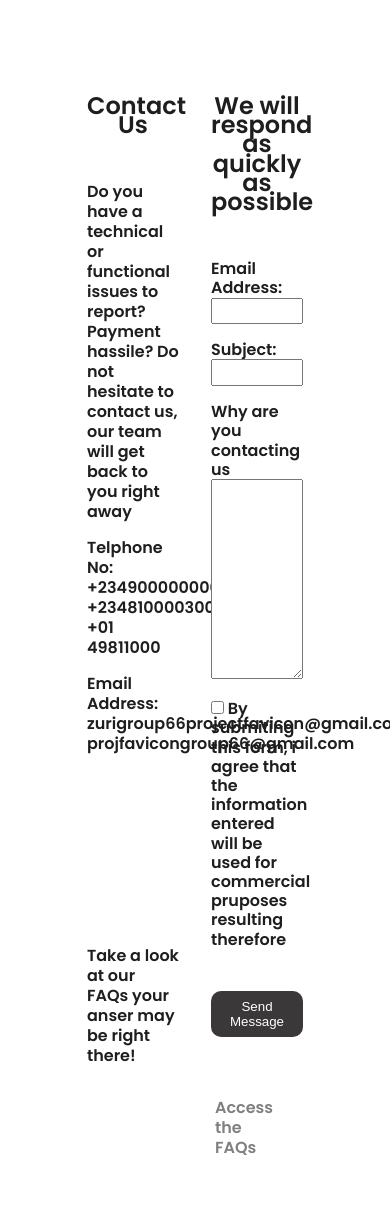
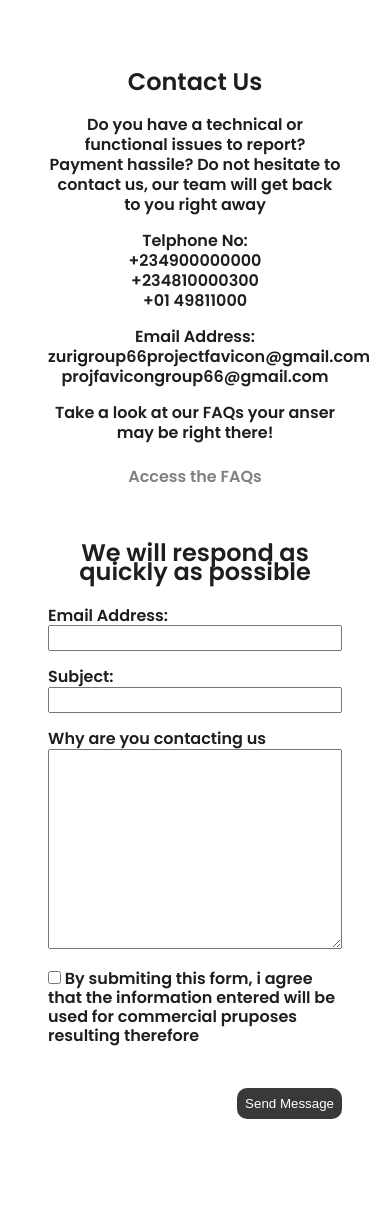
Before and after one commit to zuri-training/favicon-gen-team-66, a Django app: template frontend/templates/account/contact.html in a window 390 px wide; the page is wider, and only the part inside the window is pictured. After the commit the page ends 1119 px from the top of that part, so only its background shows below. Run offline with Django 4.2, Linux system fonts and the light colour scheme; the template is opened without the code that fills it, so the values that code supplies are empty.

Commit message:
add styling for mobile view

```diff
--- a/frontend/static/account/contact.css
+++ b/frontend/static/account/contact.css
@@ -86,3 +86,52 @@ button {
     color: grey;
     margin-top: 2em;
 }
+
+@media screen and (max-width: 425px){
+    .container {
+        width: 100%;
+        margin-left:auto;
+        margin-right: auto;
+        display: flex;
+        padding: 2em;
+        flex-direction:column;
+    }
+
+    .intro {
+        width: 100%;
+        padding: 1em;
+    }
+
+    .details {
+        width: 100%;
+        padding: 1em;
+    }
+
+h2 {
+    text-align: center;
+    margin: 1em 0;
+
+}
+
+    p {
+        line-height: 20px;
+        margin-top: 1em;
+        text-align: center;
+    }
+
+    .push{
+        margin-bottom: 1em;
+    }
+
+    .last {
+        font-weight: bold;
+        margin-top: 1em;
+    }
+
+    .faqs {
+        color: grey;
+        margin-top: 1.5em;
+        margin-left: auto;
+        margin-right: auto;
+    }
+}
```
